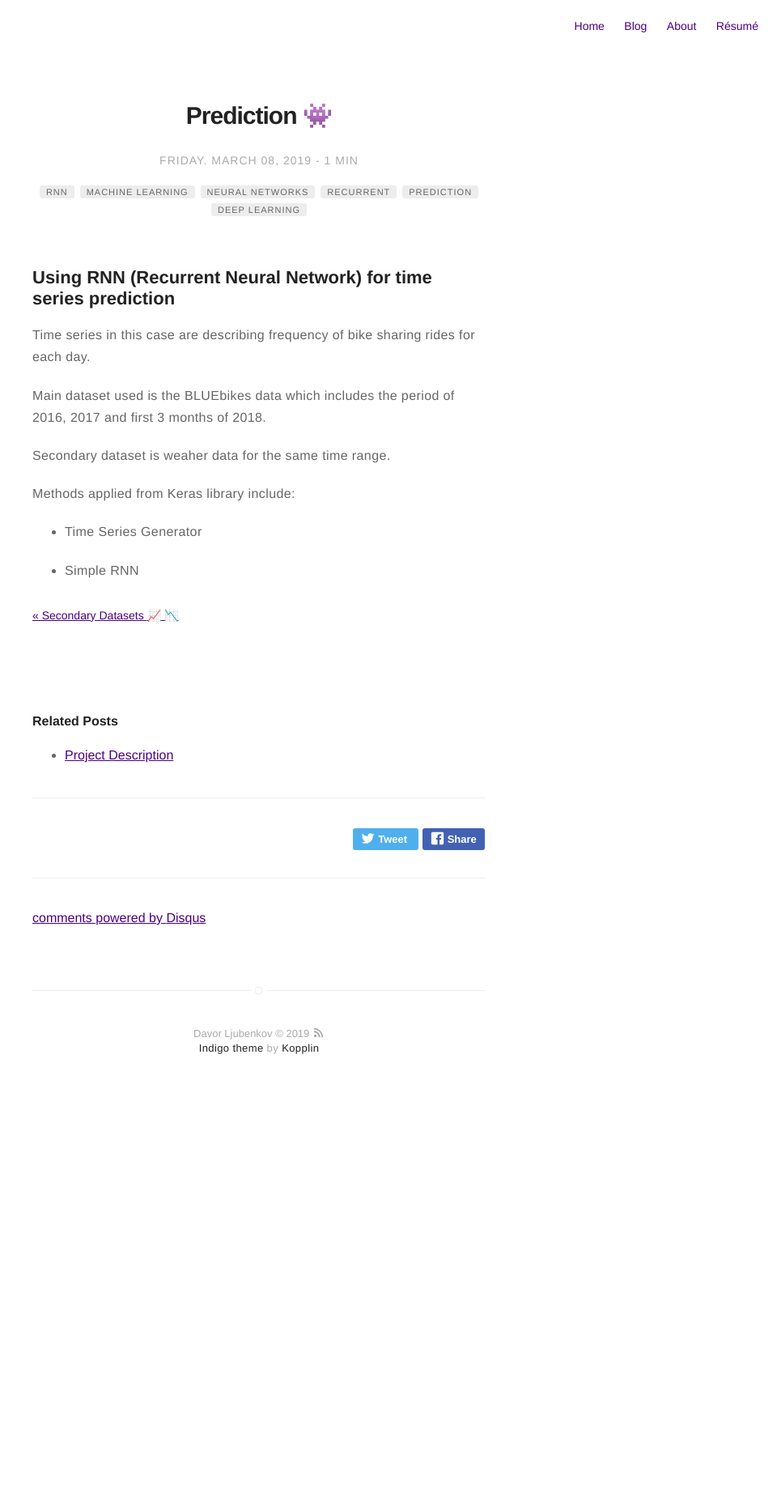
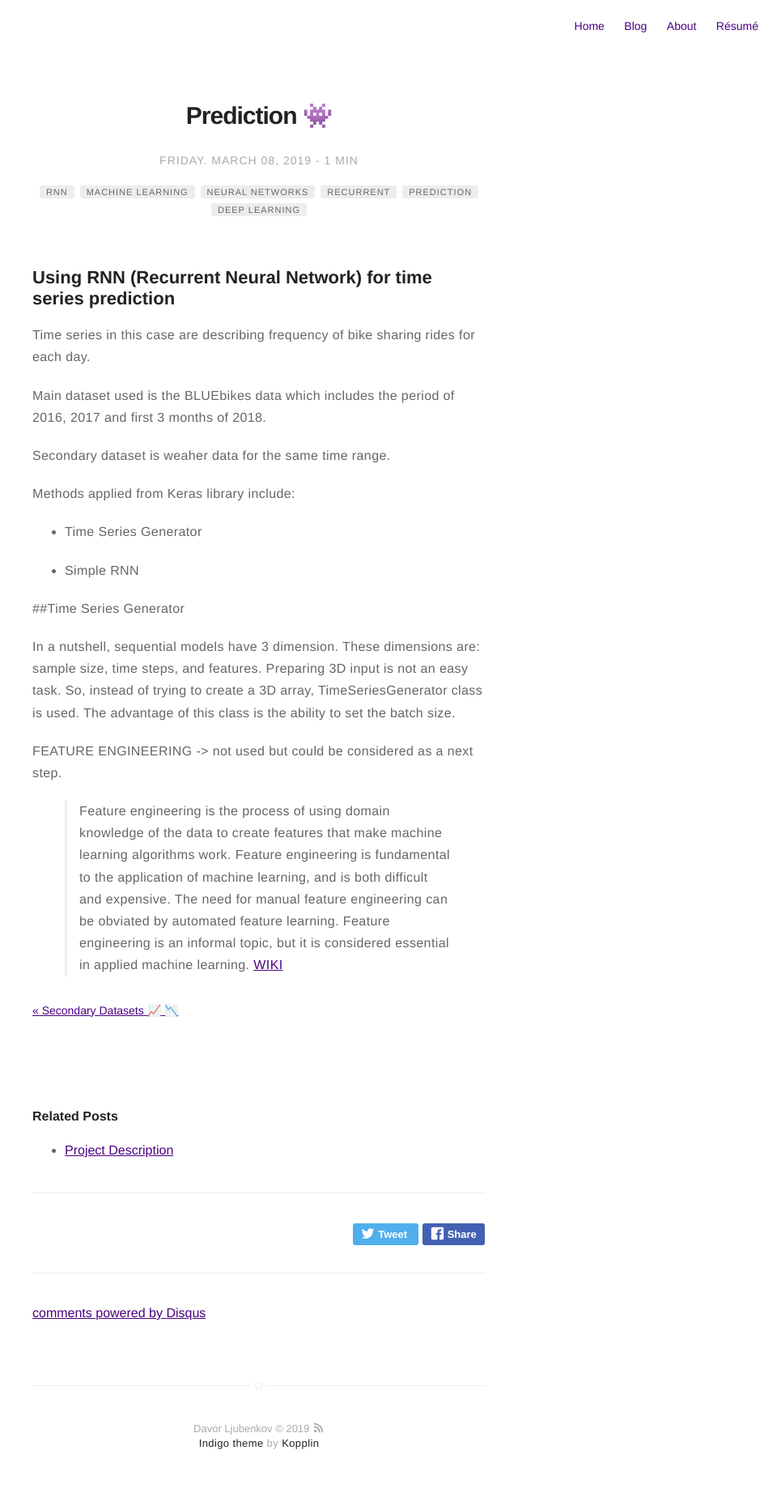
Before and after one commit to dljubenk/dljubenk.github.io, a Jekyll site: the page built from _posts/2019-03-08-prediction.markdown, in a window 1280 px wide. Shown: the whole page at 81% size, without its empty margins (320-1280 px from the left). Built offline with Jekyll 4.4.1, drawn with Linux system fonts in a browser that asks for light colours; emoji names are drawn with the system emoji font; comment, search, counter and statistics services are not loaded; before the commit the page ends 1366 px from its top, so only the background shows below that.

Commit message:
Update 2019-03-08-prediction.markdown

```diff
--- a/_posts/2019-03-08-prediction.markdown
+++ b/_posts/2019-03-08-prediction.markdown
@@ -32,3 +32,11 @@ jemoji: '<img class="emoji" title=":space_invader:" alt=":space_invader:" src="h
  - Time Series Generator
 
  - Simple RNN
+
+ ##Time Series Generator
+
+In a nutshell, sequential models have 3 dimension. These dimensions are: sample size, time steps, and features. Preparing 3D input is not an easy task. So, instead of trying to create a 3D array, TimeSeriesGenerator class is used. The advantage of this class is the ability to set the batch size.
+
+FEATURE ENGINEERING -> not used but could be considered as a next step.
+
+>  Feature engineering is the process of using domain knowledge of the data to create features that make machine learning algorithms work. Feature engineering is fundamental to the application of machine learning, and is both difficult and expensive. The need for manual feature engineering can be obviated by automated feature learning. Feature engineering is an informal topic, but it is considered essential in applied machine learning. [WIKI](https://en.wikipedia.org/wiki/Feature_engineering)
```
